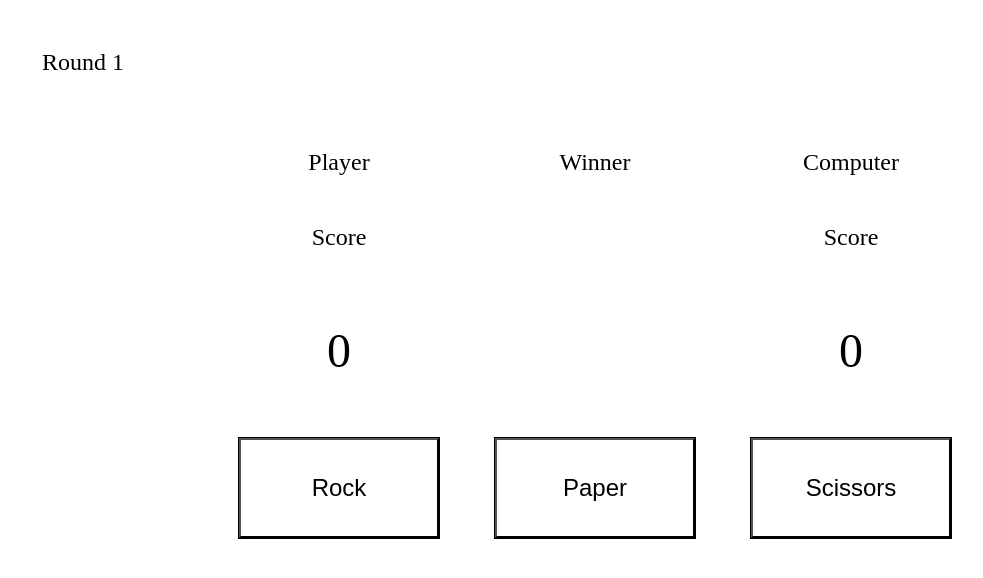
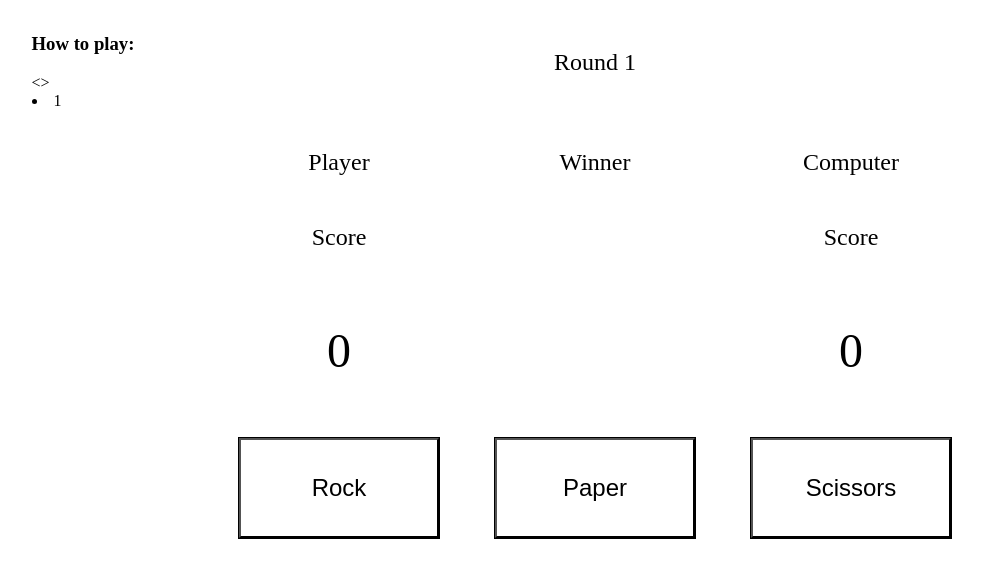
Before and after one commit to Xvll-L/ROCK-PAPER-SCISSORS, a plain HTML site: page Index.html in a window 1280 px wide. Shown: the whole page, without its empty margins (45-1028 px from the left). Drawn offline with Linux system fonts and the light colour scheme.

Commit message:
add guide

```diff
--- a/Index.html
+++ b/Index.html
@@ -36,6 +36,14 @@
            <button type="button" class="rock">Rock</button>
            <button type="button" class="paper">Paper</button>
            <button type="button" class="scissors">Scissors</button>
+
+
+           <div class="guide">
+                <h3>How to play:</h3>
+                <>
+                    <li>1</li>
+                </ul>
+           </div>
         </div>
     </main>
 <script src="Main.js"></script>
--- a/Style.css
+++ b/Style.css
@@ -13,6 +13,7 @@ main{
 
 .round{
     font-size: 24px;
+    grid-column: 3;
 }
 
 .container{
@@ -130,3 +131,7 @@ main{
     color: white;
     background-color: black;
 }
+
+.guide{
+    grid-row: 1;
+}
```
